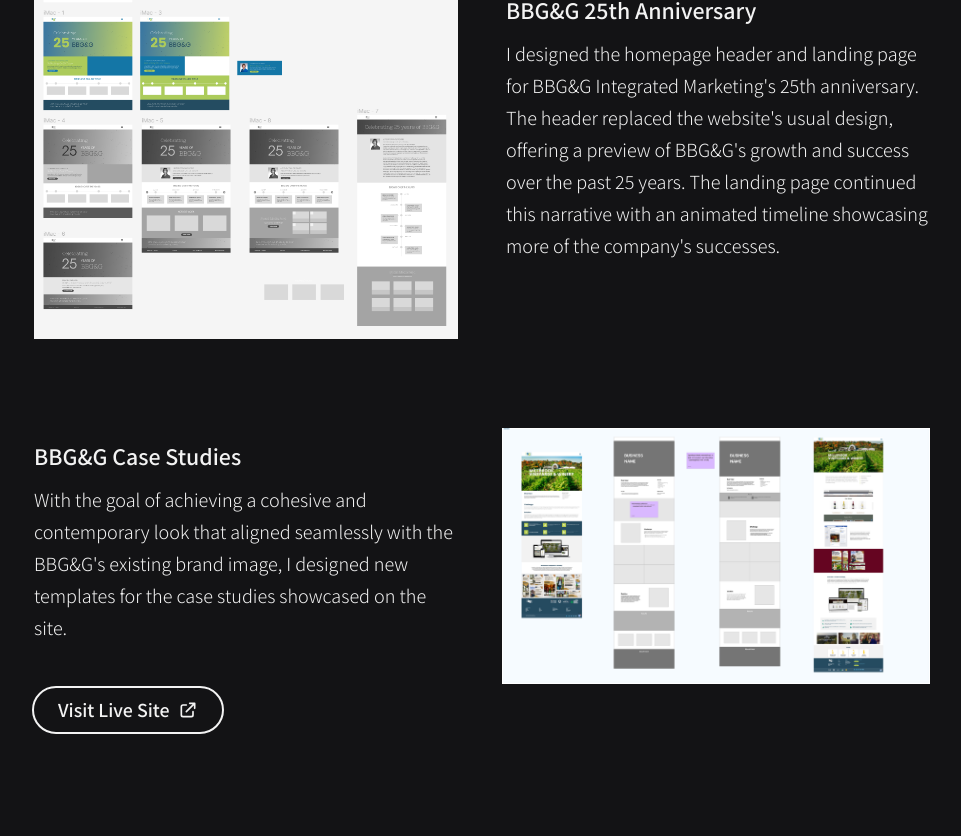
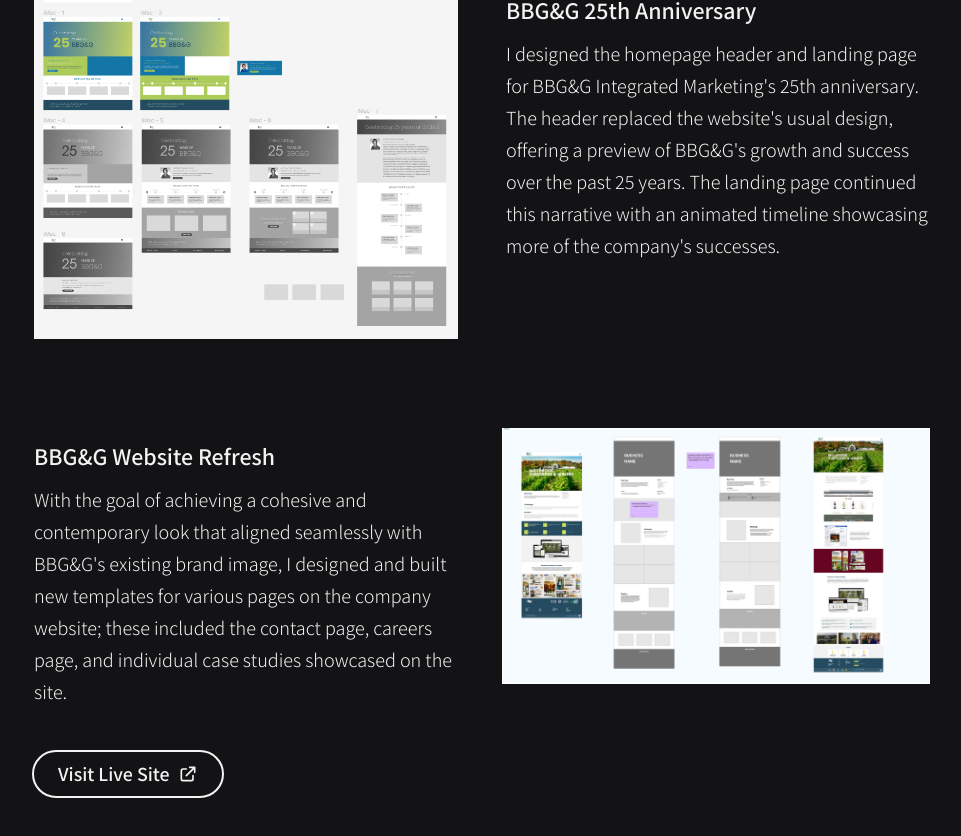
Before and after one commit to aescaba/portfolio, a Next.js app: page /work/bbgg in a window 1280 px wide. Shown: the part 2974-3810 px from the top of the page, without its empty margins (158-1119 px from the left). Built offline with nearby package versions, Linux system fonts and the light colour scheme.

Commit message:
copy update

```diff
--- a/pages/work/bbgg.js
+++ b/pages/work/bbgg.js
@@ -155,8 +155,8 @@ export default function BBGG() {
                             </div>
 
                             <div class="lg:w-1/2 lg:mb-10 lg:mr-10 lg:self-center">
-                                <h3 class="text-2xl py-3 font-semibold">BBG&G Case Studies</h3>
-                                <p class="mb-5">With the goal of achieving a cohesive and contemporary look that aligned seamlessly with the BBG&G&apos;s existing brand image, I designed new templates for the case studies showcased on the site.</p>
+                                <h3 class="text-2xl py-3 font-semibold">BBG&G Website Refresh</h3>
+                                <p class="mb-5">With the goal of achieving a cohesive and contemporary look that aligned seamlessly with BBG&G&apos;s existing brand image, I designed and built new templates for various pages on the company website; these included the contact page, careers page, and individual case studies showcased on the site. </p>
                                 <a href="https://bbggadv.com/work/" target="_blank" rel="noreferrer">
                                     <button class=" mt-6 items-center text-lg font-semibold outline outline-2 rounded-full px-6 py-2 transition ease-in-out delay-[25ms] hover:bg-white hover:text-black hover:outline-0 text-xl font-bold hover:bg-gradient-to-l from-orange-300 via-amber-300 to-blue-400">
                                         <p class="inline">Visit Live Site</p><HiOutlineExternalLink class="inline items-center lg:mb-1 ml-2" />
```
